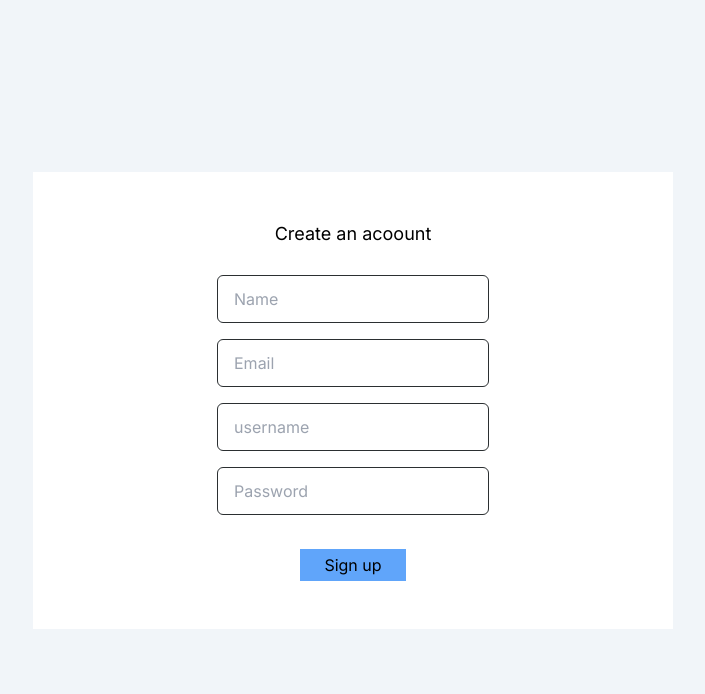
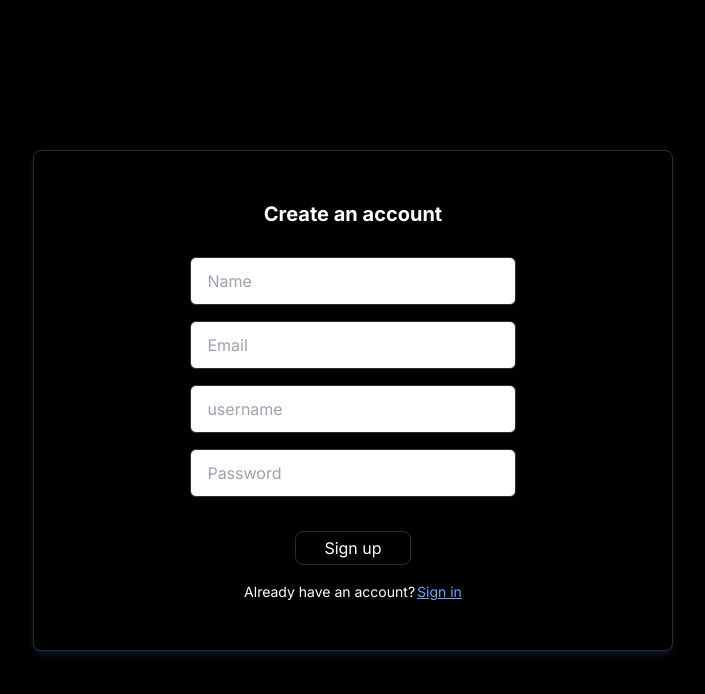
Before and after one commit to EAconcepts/X-Clone-FE, a Next.js app: page /auth/signup in a window 1280 px wide. Shown: the top 694 px of the page, without its empty margins (287-992 px from the left). Built offline with nearby package versions, Linux system fonts and the light colour scheme; no server answers.

Commit message:
modified auth pages

```diff
--- a/app/auth/signin/page.tsx
+++ b/app/auth/signin/page.tsx
@@ -54,14 +54,16 @@ const Signin = () => {
     console.log(userData);
   };
   return (
-    <main className="w-full h-screen bg-slate-100 flex flex-col justify-center items-center">
+    <main className="w-full h-screen text-white bg-black flex flex-col justify-center items-center">
       <Toaster />
-      <div className="max-w-[70%] w-[50%] flex bg-white p-[32px]">
+      <div className="max-w-[70%] w-[50%] flex bg-black/80 border rounded-lg shadow-md shadow-slate-800 p-[32px]">
         <form
           onSubmit={handleSignin}
-          className=" w-full flex flex-col items-center text-black p-4 gap-y-[16px]"
+          className=" w-full flex flex-col items-center text-white p-4 gap-y-[16px]"
         >
-          <h2 className="text-[18px] mb-[12px]">Sign in to your acoount</h2>
+          <h2 className="text-[20px] mb-[12px]  font-bold">
+            Login to your acoount
+          </h2>
           <input
             type="email"
             placeholder="Email"
@@ -80,9 +82,15 @@ const Signin = () => {
             onChange={handleOnChange}
             required
           />
-          <button className="mt-[18px] bg-blue-400 py-[4px] px-[24px]">
+          <button className="mt-[18px] rounded-md border bg-transparent py-[4px] px-[24px]">
             Sign in
           </button>
+          <div className="text-white flex gap-x-[2px] text-[14px]">
+            <span>Don't have an account?</span>
+            <Link href={"/auth/signup"} className="text-blue-400 underline">
+              Sign up
+            </Link>
+          </div>
         </form>
       </div>
     </main>
--- a/app/auth/signup/page.tsx
+++ b/app/auth/signup/page.tsx
@@ -10,14 +10,14 @@ interface UserProps {
   name?: string;
   email: string;
   password: string;
-  username?: string
+  username?: string;
 }
 const Signup = () => {
   const [user, setUser] = useState<UserProps>({
     name: "",
     email: "",
     password: "",
-    username: ""
+    username: "",
   });
 
   const apiUrl = process.env.NEXT_PUBLIC_API_URL;
@@ -28,32 +28,33 @@ const Signup = () => {
   };
   const handleSignup = (e: any) => {
     e.preventDefault();
-    axios.post(`${apiUrl}/auth/signup`, user)
-    .then((response)=>{
-        console.log(response)
+    axios
+      .post(`${apiUrl}/auth/signup`, user)
+      .then((response) => {
+        console.log(response);
         toast(response?.data?.message || response?.data?.message);
-    })
-    .catch(err=>{
-        console.log(err)
-        toast.error(err.response?.data?.message || err?.message)
-    })
+      })
+      .catch((err) => {
+        console.log(err);
+        toast.error(err.response?.data?.message || err?.message);
+      });
 
     console.log(user);
   };
   return (
-    <main className="w-full h-screen bg-slate-100 flex flex-col justify-center items-center">
+    <main className="w-full h-screen bg-black flex flex-col justify-center items-center">
       <Toaster />
-      <div className="max-w-[70%] w-[50%] flex bg-white p-[32px]">
+      <div className="max-w-[70%] w-[50%] border rounded-lg  flex bg-black p-[32px] shadow-md shadow-slate-900">
         <form
           onSubmit={handleSignup}
-          className=" w-full flex flex-col items-center text-black p-4 gap-y-[16px]"
+          className=" w-full flex flex-col items-center text-white p-4 gap-y-[16px] "
         >
-          <h2 className="text-[18px] mb-[12px]">Create an acoount</h2>
+          <h2 className="mb-[12px] text-[20px] font-bold">Create an account</h2>
           <input
             type="text"
             placeholder="Name"
             name="name"
-            className={`w-[50%] h-12 rounded-md border-[0.4px] placeholder-gray outline-none pl-4 `}
+            className={`w-[60%] h-12 rounded-md border-[0.4px] placeholder-gray outline-none pl-4 `}
             value={user.name}
             onChange={handleOnChange}
             required
@@ -62,7 +63,7 @@ const Signup = () => {
             type="email"
             placeholder="Email"
             name="email"
-            className={`w-[50%] h-12 rounded-md border-[0.4px] placeholder-gray outline-none pl-4 `}
+            className={`w-[60%] h-12 rounded-md border-[0.4px] placeholder-gray outline-none pl-4 `}
             value={user.email}
             onChange={handleOnChange}
             required
@@ -71,7 +72,7 @@ const Signup = () => {
             type="username"
             placeholder="username"
             name="username"
-            className={`w-[50%] h-12 rounded-md border-[0.4px] placeholder-gray outline-none pl-4 `}
+            className={`w-[60%] h-12 rounded-md border-[0.4px] placeholder-gray outline-none pl-4 `}
             value={user.username}
             onChange={handleOnChange}
             required
@@ -80,14 +81,20 @@ const Signup = () => {
             type="password"
             placeholder="Password"
             name="password"
-            className={`w-[50%] h-12 rounded-md border-[0.4px] placeholder-gray outline-none pl-4 `}
+            className={`w-[60%] h-12 rounded-md border-[0.4px] placeholder-gray outline-none pl-4 `}
             value={user.password}
             onChange={handleOnChange}
             required
           />
-          <button className="mt-[18px] bg-blue-400 py-[4px] px-[24px]">
+          <button className="mt-[18px] border rounded-lg bg-transparent py-[4px] px-[28px]">
             Sign up
           </button>
+          <div className="text-white flex gap-x-[2px] text-[14px]">
+            <span>Already have an account?</span>
+            <Link href={"/auth/signin"} className="text-blue-400 underline">
+              Sign in
+            </Link>
+          </div>
         </form>
       </div>
     </main>
```
